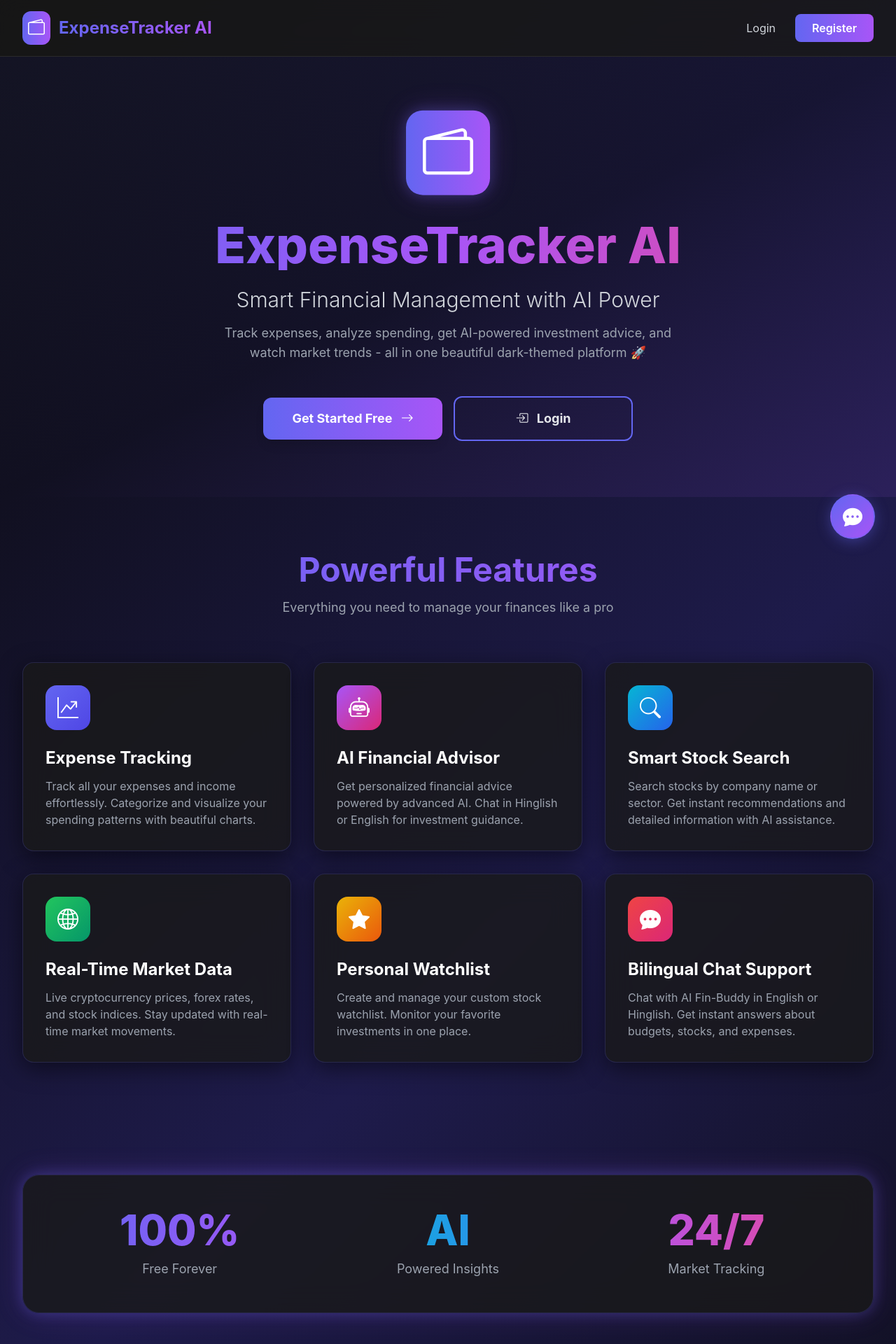
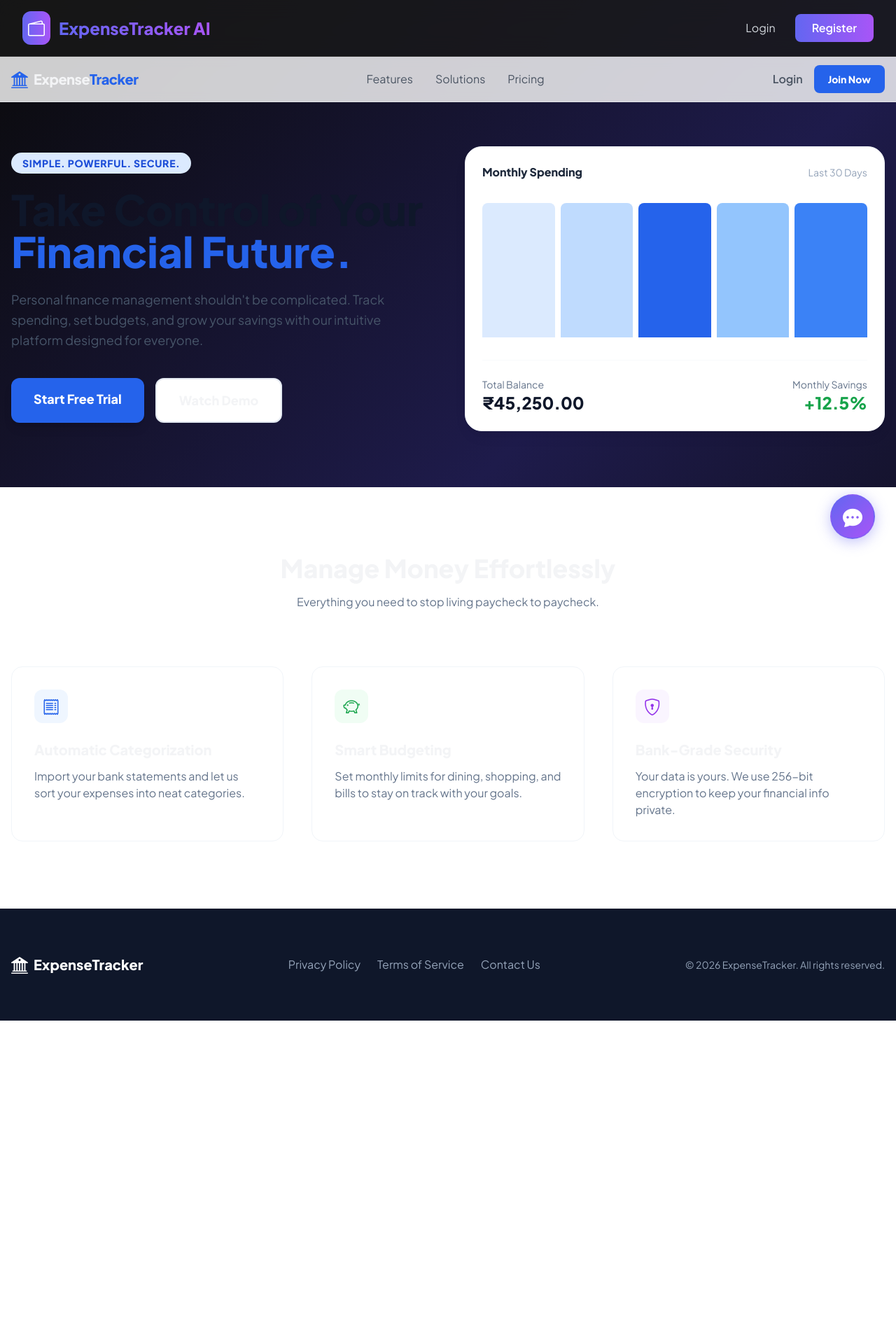
Before and after one commit to GuptaSigma/Expense-Tracker-App, a Flask app: page / in a window 1280 px wide. Shown: the top 1920 px of the page at 70% size. After the commit the page ends 1458 px from the top, so only its background shows below. Run offline with Flask 3, Linux system fonts and the light colour scheme; some libraries are stand-ins or nearby versions.

Commit message:
Update home page design with separated CSS and JS files

```diff
--- /dev/null
+++ b/app/static/css/home.css
@@ -0,0 +1,39 @@
+body {
+    font-family: 'Plus Jakarta Sans', sans-serif;
+    background-color: #f8fafc; /* Light Professional Gray */
+    color: #1e293b;
+}
+
+.nav-blur {
+    backdrop-filter: blur(8px);
+    background: rgba(255, 255, 255, 0.8);
+}
+
+.card-shadow {
+    box-shadow: 0 10px 25px -5px rgba(0, 0, 0, 0.05), 0 8px 10px -6px rgba(0, 0, 0, 0.05);
+}
+
+.btn-primary {
+    background-color: #2563eb;
+    transition: all 0.3s ease;
+}
+
+.btn-primary:hover {
+    background-color: #1d4ed8;
+    transform: translateY(-2px);
+    box-shadow: 0 4px 12px rgba(37, 99, 235, 0.3);
+}
+
+.stat-card {
+    border-left: 4px solid #2563eb;
+}
+
+/* Chart Placeholder Animation */
+@keyframes grow {
+    from { height: 0; }
+    to { height: 100%; }
+}
+
+.bar-anim {
+    animation: grow 1.5s ease-out forwards;
+}
--- /dev/null
+++ b/app/static/js/home.js
@@ -0,0 +1,16 @@
+// Smooth transition for elements on scroll
+document.addEventListener("DOMContentLoaded", function() {
+    const observer = new IntersectionObserver((entries) => {
+        entries.forEach(entry => {
+            if (entry.isIntersecting) {
+                entry.target.classList.add('opacity-100', 'translate-y-0');
+                entry.target.classList.remove('opacity-0', 'translate-y-10');
+            }
+        });
+    });
+
+    document.querySelectorAll('.p-8').forEach((el) => {
+        el.classList.add('opacity-0', 'translate-y-10', 'transition', 'duration-700');
+        observer.observe(el);
+    });
+});
--- a/app/templates/home.html
+++ b/app/templates/home.html
@@ -1,206 +1,124 @@
 {% extends "base.html" %}
 
-{% block title %}Home - ExpenseTracker AI{% endblock %}
+{% block title %}Home - ExpenseTracker{% endblock %}
 
 {% block content %}
+<link rel="stylesheet" href="https://fonts.googleapis.com/css2?family=Plus+Jakarta+Sans:wght@300;400;600;800&display=swap">
+<link rel="stylesheet" href="{{ url_for('static', filename='css/home.css') }}">
+
+<!-- Navigation -->
+<nav class="fixed w-full z-50 nav-blur border-b border-gray-200">
+    <div class="max-w-7xl mx-auto px-4 h-16 flex items-center justify-between">
+        <div class="flex items-center space-x-2">
+            <i class="bi bi-bank2 text-2xl text-blue-600"></i>
+            <span class="text-xl font-extrabold tracking-tight">Expense<span class="text-blue-600">Tracker</span></span>
+        </div>
+        <div class="hidden md:flex space-x-8 font-medium text-gray-600">
+            <a href="#features" class="hover:text-blue-600 transition">Features</a>
+            <a href="#solutions" class="hover:text-blue-600 transition">Solutions</a>
+            <a href="#pricing" class="hover:text-blue-600 transition">Pricing</a>
+        </div>
+        <div class="flex items-center space-x-4">
+            <a href="{{ url_for('auth.login') }}" class="text-gray-600 font-semibold hover:text-blue-600">Login</a>
+            <a href="{{ url_for('auth.register') }}" class="btn-primary text-white px-5 py-2.5 rounded-lg font-bold text-sm">Join Now</a>
+        </div>
+    </div>
+</nav>
+
 <!-- Hero Section -->
-<div class="relative overflow-hidden">
-    <!-- Gradient Background Effect -->
-    <div class="absolute inset-0 bg-gradient-to-br from-primary-500/10 via-transparent to-accent-purple/10"></div>
+<section class="pt-32 pb-20 px-4">
+    <div class="max-w-7xl mx-auto grid md:grid-cols-2 gap-12 items-center">
+        <div>
+            <span class="bg-blue-100 text-blue-700 px-4 py-1.5 rounded-full text-sm font-bold uppercase tracking-wider">Simple. Powerful. Secure.</span>
+            <h1 class="text-5xl md:text-6xl font-extrabold mt-6 leading-tight text-slate-900">
+                Take Control of Your <span class="text-blue-600">Financial Future.</span>
+            </h1>
+            <p class="text-lg text-slate-600 mt-6 leading-relaxed">
+                Personal finance management shouldn't be complicated. Track spending, set budgets, and grow your savings with our intuitive platform designed for everyone.
+            </p>
+            <div class="mt-10 flex flex-col sm:flex-row gap-4">
+                <a href="{{ url_for('auth.register') }}" class="btn-primary text-white px-8 py-4 rounded-xl font-bold text-lg shadow-lg text-center">Start Free Trial</a>
+                <button class="bg-white border-2 border-slate-200 px-8 py-4 rounded-xl font-bold text-lg hover:bg-slate-50 transition">Watch Demo</button>
+            </div>
+        </div>
 
-    <div class="max-w-7xl mx-auto px-4 sm:px-6 lg:px-8 py-20 relative">
-        <div class="text-center">
-            <!-- Animated Icon -->
-            <div class="inline-block mb-8 animate-float">
-                <div class="bg-gradient-to-r from-primary-500 to-accent-purple p-6 rounded-3xl glow-effect">
-                    <i class="bi bi-wallet2 text-7xl text-white"></i>
+        <div class="relative">
+            <div class="bg-white p-6 rounded-3xl card-shadow border border-slate-100">
+                <div class="flex justify-between items-center mb-8">
+                    <h3 class="font-bold text-slate-800">Monthly Spending</h3>
+                    <span class="text-sm text-slate-400">Last 30 Days</span>
                 </div>
-            </div>
-
-            <!-- Hero Text -->
-            <h1 class="text-6xl md:text-7xl font-extrabold mb-6 bg-gradient-to-r from-primary-500 via-accent-purple to-accent-pink bg-clip-text text-transparent leading-tight">
-                ExpenseTracker AI
-            </h1>
-
-            <p class="text-2xl md:text-3xl text-gray-300 mb-4 font-light">
-                Smart Financial Management with AI Power
-            </p>
-
-            <p class="text-lg text-gray-400 max-w-2xl mx-auto mb-12">
-                Track expenses, analyze spending, get AI-powered investment advice, and watch market trends - all in one beautiful dark-themed platform 🚀
-            </p>
-
-            <!-- CTA Buttons -->
-            <div class="flex flex-col sm:flex-row gap-4 justify-center items-center">
-                <a href="{{ url_for('auth.register') }}" class="group relative px-8 py-4 bg-gradient-to-r from-primary-500 to-accent-purple rounded-xl text-white font-bold text-lg shadow-lg hover:shadow-primary-500/50 transform hover:scale-105 transition-all duration-300 w-64">
-                    <span class="relative z-10">Get Started Free</span>
-                    <i class="bi bi-arrow-right ml-2 group-hover:translate-x-1 transition-transform"></i>
-                </a>
-
-                <a href="{{ url_for('auth.login') }}" class="px-8 py-4 border-2 border-primary-500 rounded-xl text-gray-200 font-bold text-lg hover:bg-primary-500/10 transform hover:scale-105 transition-all duration-300 w-64">
-                    <i class="bi bi-box-arrow-in-right mr-2"></i>
-                    Login
-                </a>
+                <div class="flex items-end justify-between h-48 space-x-2">
+                    <div class="bg-blue-100 w-full rounded-t-lg bar-anim" style="height: 60%"></div>
+                    <div class="bg-blue-200 w-full rounded-t-lg bar-anim" style="height: 40%"></div>
+                    <div class="bg-blue-600 w-full rounded-t-lg bar-anim" style="height: 85%"></div>
+                    <div class="bg-blue-300 w-full rounded-t-lg bar-anim" style="height: 55%"></div>
+                    <div class="bg-blue-500 w-full rounded-t-lg bar-anim" style="height: 70%"></div>
+                </div>
+                <div class="mt-8 pt-6 border-t border-slate-50 flex justify-between">
+                    <div>
+                        <p class="text-sm text-slate-500">Total Balance</p>
+                        <p class="text-2xl font-black text-slate-900">₹45,250.00</p>
+                    </div>
+                    <div class="text-right">
+                        <p class="text-sm text-slate-500">Monthly Savings</p>
+                        <p class="text-2xl font-black text-green-600">+12.5%</p>
+                    </div>
+                </div>
             </div>
         </div>
     </div>
-</div>
+</section>
 
 <!-- Features Section -->
-<div class="max-w-7xl mx-auto px-4 sm:px-6 lg:px-8 py-20">
-    <div class="text-center mb-16">
-        <h2 class="text-4xl md:text-5xl font-bold mb-4 bg-gradient-to-r from-primary-500 to-accent-purple bg-clip-text text-transparent">
-            Powerful Features
-        </h2>
-        <p class="text-gray-400 text-lg">Everything you need to manage your finances like a pro</p>
+<section id="features" class="bg-white py-24 px-4">
+    <div class="max-w-7xl mx-auto text-center mb-20">
+        <h2 class="text-3xl md:text-4xl font-bold">Manage Money Effortlessly</h2>
+        <p class="text-slate-500 mt-4">Everything you need to stop living paycheck to paycheck.</p>
     </div>
 
-    <div class="grid grid-cols-1 md:grid-cols-2 lg:grid-cols-3 gap-8">
-        <!-- Feature Card 1 -->
-        <div class="glass-card rounded-2xl p-8 hover:scale-105 transition-all duration-300 group">
-            <div class="bg-gradient-to-br from-primary-500 to-primary-600 w-16 h-16 rounded-2xl flex items-center justify-center mb-6 group-hover:shadow-lg group-hover:shadow-primary-500/50 transition-all">
-                <i class="bi bi-graph-up-arrow text-3xl text-white"></i>
+    <div class="max-w-7xl mx-auto grid grid-cols-1 md:grid-cols-3 gap-10">
+        <div class="p-8 rounded-2xl border border-slate-100 hover:border-blue-200 transition">
+            <div class="w-12 h-12 bg-blue-50 flex items-center justify-center rounded-xl text-blue-600 mb-6">
+                <i class="bi bi-receipt text-2xl"></i>
             </div>
-            <h3 class="text-2xl font-bold text-white mb-3">Expense Tracking</h3>
-            <p class="text-gray-400">
-                Track all your expenses and income effortlessly. Categorize and visualize your spending patterns with beautiful charts.
-            </p>
+            <h4 class="text-xl font-bold mb-3">Automatic Categorization</h4>
+            <p class="text-slate-500">Import your bank statements and let us sort your expenses into neat categories.</p>
         </div>
 
-        <!-- Feature Card 2 -->
-        <div class="glass-card rounded-2xl p-8 hover:scale-105 transition-all duration-300 group">
-            <div class="bg-gradient-to-br from-accent-purple to-pink-600 w-16 h-16 rounded-2xl flex items-center justify-center mb-6 group-hover:shadow-lg group-hover:shadow-purple-500/50 transition-all">
-                <i class="bi bi-robot text-3xl text-white"></i>
+        <div class="p-8 rounded-2xl border border-slate-100 hover:border-blue-200 transition">
+            <div class="w-12 h-12 bg-green-50 flex items-center justify-center rounded-xl text-green-600 mb-6">
+                <i class="bi bi-piggy-bank text-2xl"></i>
             </div>
-            <h3 class="text-2xl font-bold text-white mb-3">AI Financial Advisor</h3>
-            <p class="text-gray-400">
-                Get personalized financial advice powered by advanced AI. Chat in Hinglish or English for investment guidance.
-            </p>
+            <h4 class="text-xl font-bold mb-3">Smart Budgeting</h4>
+            <p class="text-slate-500">Set monthly limits for dining, shopping, and bills to stay on track with your goals.</p>
         </div>
 
-        <!-- Feature Card 3 -->
-        <div class="glass-card rounded-2xl p-8 hover:scale-105 transition-all duration-300 group">
-            <div class="bg-gradient-to-br from-accent-cyan to-blue-600 w-16 h-16 rounded-2xl flex items-center justify-center mb-6 group-hover:shadow-lg group-hover:shadow-cyan-500/50 transition-all">
-                <i class="bi bi-search text-3xl text-white"></i>
+        <div class="p-8 rounded-2xl border border-slate-100 hover:border-blue-200 transition">
+            <div class="w-12 h-12 bg-purple-50 flex items-center justify-center rounded-xl text-purple-600 mb-6">
+                <i class="bi bi-shield-lock text-2xl"></i>
             </div>
-            <h3 class="text-2xl font-bold text-white mb-3">Smart Stock Search</h3>
-            <p class="text-gray-400">
-                Search stocks by company name or sector. Get instant recommendations and detailed information with AI assistance.
-            </p>
-        </div>
-
-        <!-- Feature Card 4 -->
-        <div class="glass-card rounded-2xl p-8 hover:scale-105 transition-all duration-300 group">
-            <div class="bg-gradient-to-br from-green-500 to-emerald-600 w-16 h-16 rounded-2xl flex items-center justify-center mb-6 group-hover:shadow-lg group-hover:shadow-green-500/50 transition-all">
-                <i class="bi bi-globe2 text-3xl text-white"></i>
-            </div>
-            <h3 class="text-2xl font-bold text-white mb-3">Real-Time Market Data</h3>
-            <p class="text-gray-400">
-                Live cryptocurrency prices, forex rates, and stock indices. Stay updated with real-time market movements.
-            </p>
-        </div>
-
-        <!-- Feature Card 5 -->
-        <div class="glass-card rounded-2xl p-8 hover:scale-105 transition-all duration-300 group">
-            <div class="bg-gradient-to-br from-yellow-500 to-orange-600 w-16 h-16 rounded-2xl flex items-center justify-center mb-6 group-hover:shadow-lg group-hover:shadow-yellow-500/50 transition-all">
-                <i class="bi bi-star-fill text-3xl text-white"></i>
-            </div>
-            <h3 class="text-2xl font-bold text-white mb-3">Personal Watchlist</h3>
-            <p class="text-gray-400">
-                Create and manage your custom stock watchlist. Monitor your favorite investments in one place.
-            </p>
-        </div>
-
-        <!-- Feature Card 6 -->
-        <div class="glass-card rounded-2xl p-8 hover:scale-105 transition-all duration-300 group">
-            <div class="bg-gradient-to-br from-red-500 to-pink-600 w-16 h-16 rounded-2xl flex items-center justify-center mb-6 group-hover:shadow-lg group-hover:shadow-red-500/50 transition-all">
-                <i class="bi bi-chat-dots-fill text-3xl text-white"></i>
-            </div>
-            <h3 class="text-2xl font-bold text-white mb-3">Bilingual Chat Support</h3>
-            <p class="text-gray-400">
-                Chat with AI Fin-Buddy in English or Hinglish. Get instant answers about budgets, stocks, and expenses.
-            </p>
+            <h4 class="text-xl font-bold mb-3">Bank-Grade Security</h4>
+            <p class="text-slate-500">Your data is yours. We use 256-bit encryption to keep your financial info private.</p>
         </div>
     </div>
-</div>
-
-<!-- Stats Section -->
-<div class="max-w-7xl mx-auto px-4 sm:px-6 lg:px-8 py-20">
-    <div class="glass-card rounded-3xl p-12 glow-effect">
-        <div class="grid grid-cols-1 md:grid-cols-3 gap-8 text-center">
-            <div class="group">
-                <div class="text-5xl md:text-6xl font-extrabold bg-gradient-to-r from-primary-500 to-accent-purple bg-clip-text text-transparent mb-3 group-hover:scale-110 transition-transform">
-                    100%
-                </div>
-                <p class="text-gray-400 text-lg">Free Forever</p>
-            </div>
-
-            <div class="group">
-                <div class="text-5xl md:text-6xl font-extrabold bg-gradient-to-r from-accent-cyan to-blue-500 bg-clip-text text-transparent mb-3 group-hover:scale-110 transition-transform">
-                    AI
-                </div>
-                <p class="text-gray-400 text-lg">Powered Insights</p>
-            </div>
-
-            <div class="group">
-                <div class="text-5xl md:text-6xl font-extrabold bg-gradient-to-r from-accent-purple to-pink-500 bg-clip-text text-transparent mb-3 group-hover:scale-110 transition-transform">
-                    24/7
-                </div>
-                <p class="text-gray-400 text-lg">Market Tracking</p>
-            </div>
-        </div>
-    </div>
-</div>
-
-<!-- CTA Section -->
-<div class="max-w-4xl mx-auto px-4 sm:px-6 lg:px-8 py-20">
-    <div class="relative overflow-hidden rounded-3xl">
-        <div class="absolute inset-0 bg-gradient-to-r from-primary-500 via-accent-purple to-accent-pink opacity-90"></div>
-        <div class="relative px-8 py-16 text-center">
-            <h2 class="text-4xl md:text-5xl font-bold text-white mb-6">
-                Ready to Take Control?
-            </h2>
-            <p class="text-xl text-white/90 mb-8 max-w-2xl mx-auto">
-                Join thousands managing their finances smarter with AI-powered insights and real-time market data.
-            </p>
-            <a href="{{ url_for('auth.register') }}" class="inline-block px-10 py-5 bg-white text-primary-600 rounded-xl font-bold text-lg shadow-2xl hover:shadow-white/30 transform hover:scale-105 transition-all duration-300">
-                Start Your Journey Today
-                <i class="bi bi-arrow-right ml-2"></i>
-            </a>
-        </div>
-    </div>
-</div>
+</section>
 
 <!-- Footer -->
-<footer class="border-t border-dark-border mt-20">
-    <div class="max-w-7xl mx-auto px-4 sm:px-6 lg:px-8 py-12">
-        <div class="text-center">
-            <div class="flex items-center justify-center space-x-2 mb-4">
-                <div class="bg-gradient-to-r from-primary-500 to-accent-purple p-2 rounded-lg">
-                    <i class="bi bi-wallet2 text-2xl text-white"></i>
-                </div>
-                <span class="text-2xl font-bold bg-gradient-to-r from-primary-500 to-accent-purple bg-clip-text text-transparent">
-                    ExpenseTracker AI
-                </span>
-            </div>
-            <p class="text-gray-400 mb-6">
-                Smart Financial Management with AI Power
-            </p>
-            <div class="flex justify-center space-x-6 mb-6">
-                <a href="#" class="text-gray-400 hover:text-primary-500 transition-colors">
-                    <i class="bi bi-github text-2xl"></i>
-                </a>
-                <a href="#" class="text-gray-400 hover:text-primary-500 transition-colors">
-                    <i class="bi bi-twitter text-2xl"></i>
-                </a>
-                <a href="#" class="text-gray-400 hover:text-primary-500 transition-colors">
-                    <i class="bi bi-linkedin text-2xl"></i>
-                </a>
-            </div>
-            <p class="text-gray-500 text-sm">
-                © 2026 ExpenseTracker AI. Made with ❤️ for better financial management.
-            </p>
+<footer class="bg-slate-900 text-slate-400 py-16 px-4">
+    <div class="max-w-7xl mx-auto flex flex-col md:flex-row justify-between items-center">
+        <div class="flex items-center space-x-2 mb-6 md:mb-0">
+            <i class="bi bi-bank2 text-2xl text-white"></i>
+            <span class="text-xl font-bold text-white">ExpenseTracker</span>
         </div>
+        <div class="flex space-x-6">
+            <a href="#" class="hover:text-white transition">Privacy Policy</a>
+            <a href="#" class="hover:text-white transition">Terms of Service</a>
+            <a href="#" class="hover:text-white transition">Contact Us</a>
+        </div>
+        <p class="mt-6 md:mt-0 text-sm">© 2026 ExpenseTracker. All rights reserved.</p>
     </div>
 </footer>
+
+<script src="{{ url_for('static', filename='js/home.js') }}"></script>
 {% endblock %}
```
